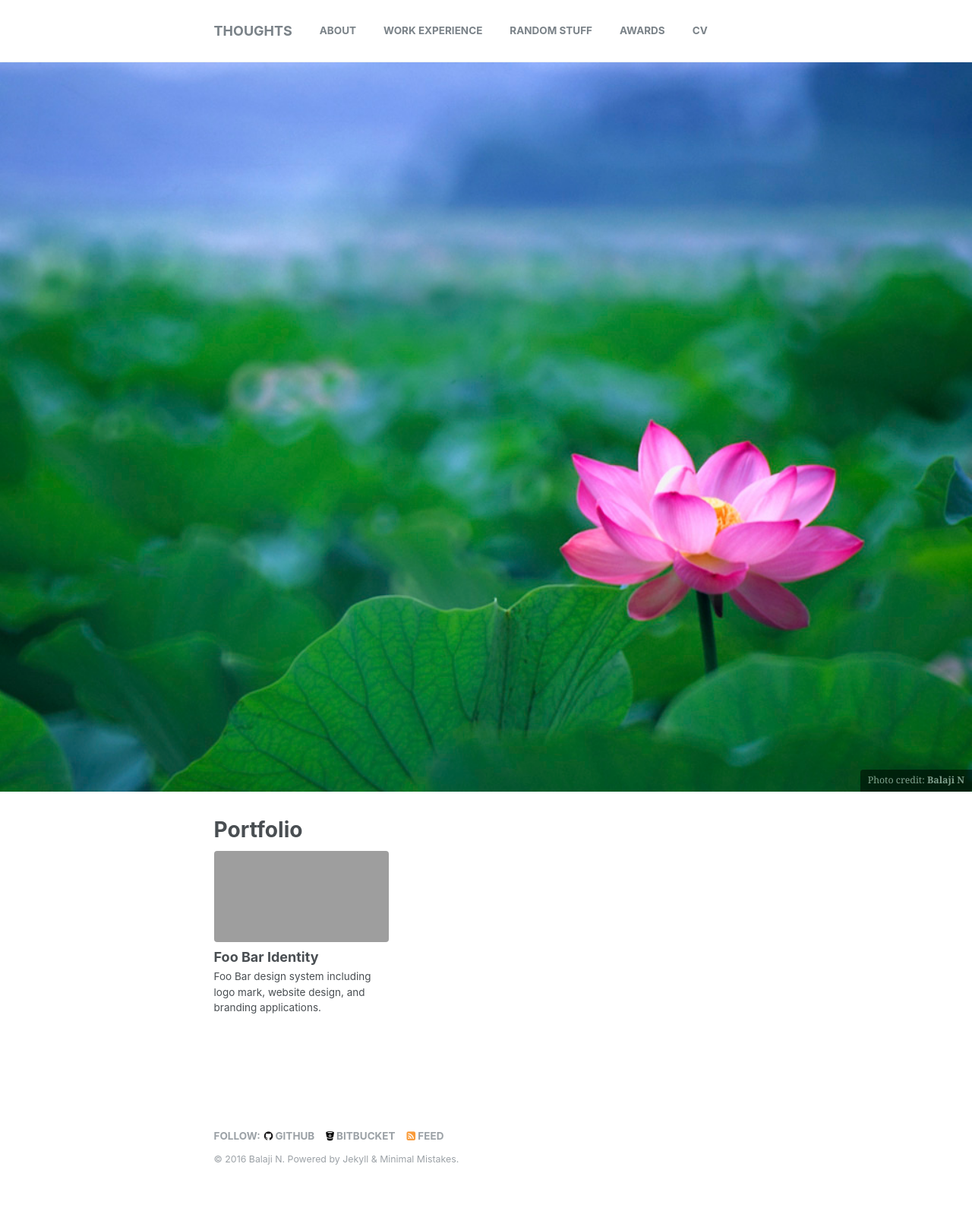
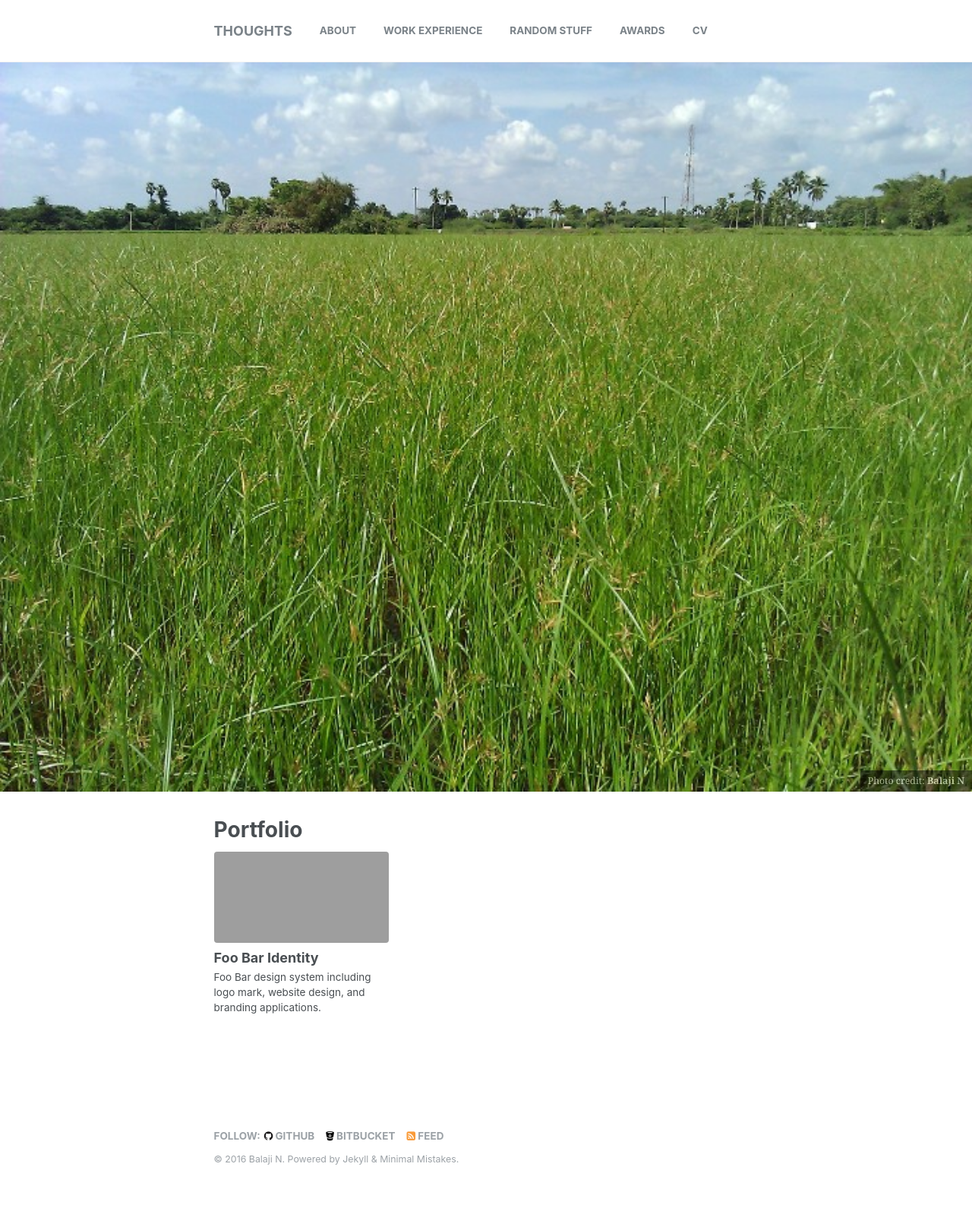
Before and after one commit to balajincse/balajincse.github.io, a Jekyll site: the page built from _pages/portfolio-archive.html, in a window 1280 px wide. Shown: the whole page at 76% size. Built offline with Jekyll 4.4.1, drawn with Linux system fonts in a browser that asks for light colours.

Commit message:
updating work

```diff
--- a/_pages/portfolio-archive.html
+++ b/_pages/portfolio-archive.html
@@ -4,7 +4,7 @@ title: "Portfolio"
 permalink: /work/
 author_profile: false
 header:
-  image: Lotus-Flower.jpg
+  image: background.jpg
   caption: "Photo credit: [**Balaji N**](http://balajincse.github.io//about/)"
 ---
 
```
